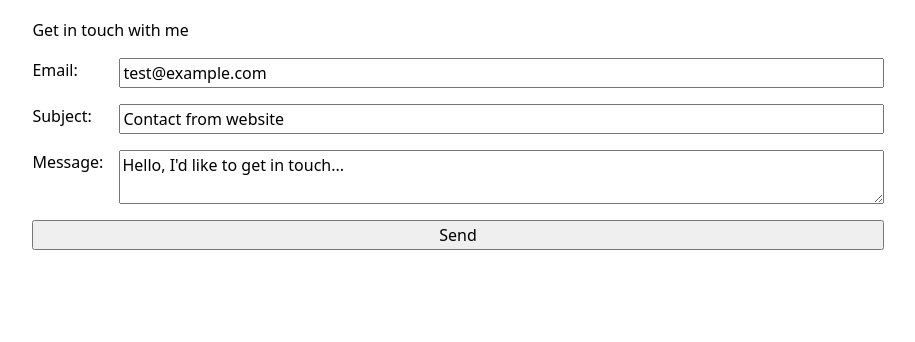
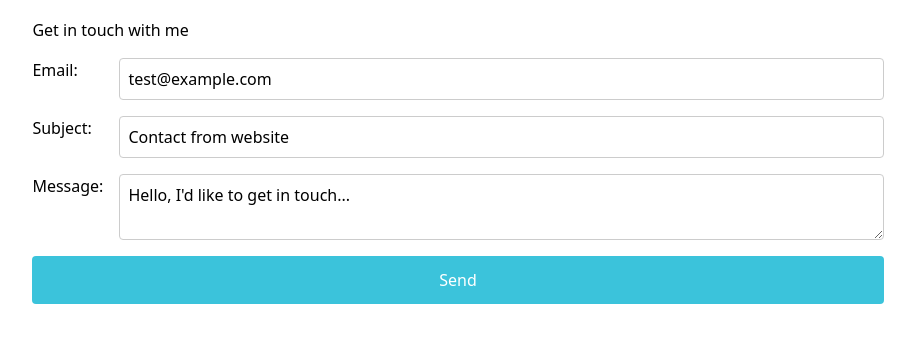
Before and after one commit to d4phan/portfolio, a plain HTML site: page contact/index.html in a window 1280 px wide. Shown: the part 164-506 px from the top of the page, without its empty margins (182-1097 px from the left). Drawn offline with Linux system fonts and the light colour scheme.

Commit message:
Update style.css

```diff
--- a/style.css
+++ b/style.css
@@ -64,8 +64,22 @@ label {
     display: grid;
     grid-template-columns: subgrid;
     grid-column: 1 / -1;
+    align-items: start;
 }
 
 button {
     grid-column: 1 / -1;
+    padding: 0.75em;
+    background-color: var(--color-accent);
+    color: white;
+    border: none;
+    border-radius: 0.25em;
+    cursor: pointer;
 }
+
+input,
+textarea {
+    padding: 0.5em;
+    border: 1px solid #ccc;
+    border-radius: 0.25em;
+}
```
